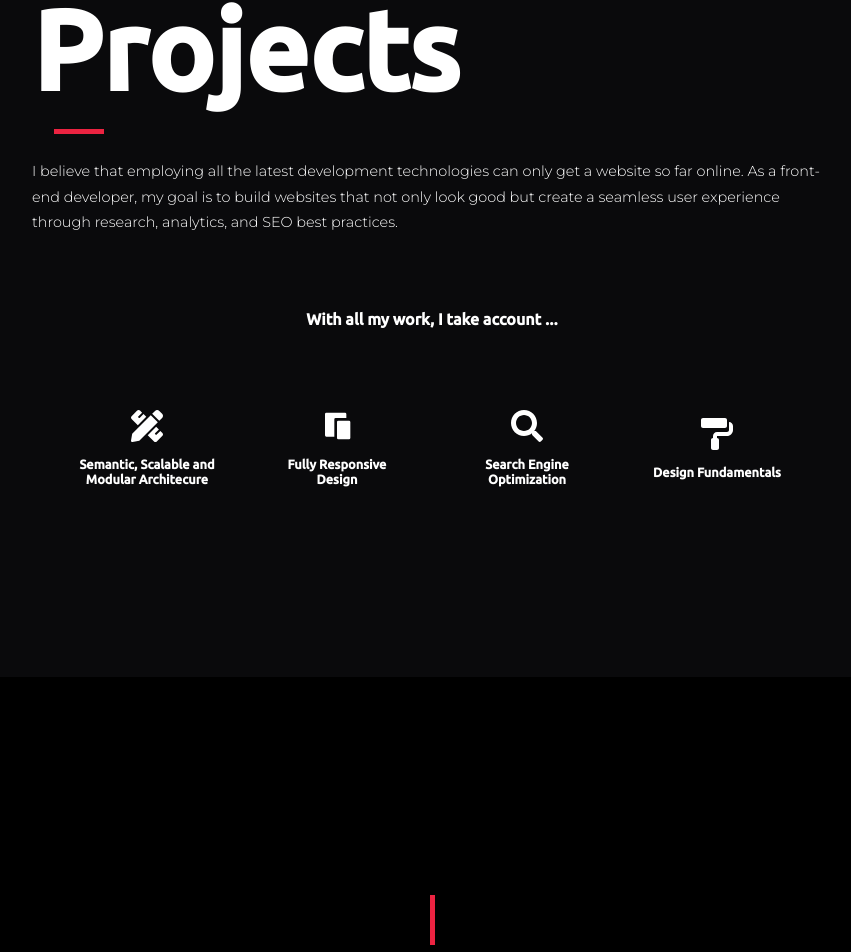
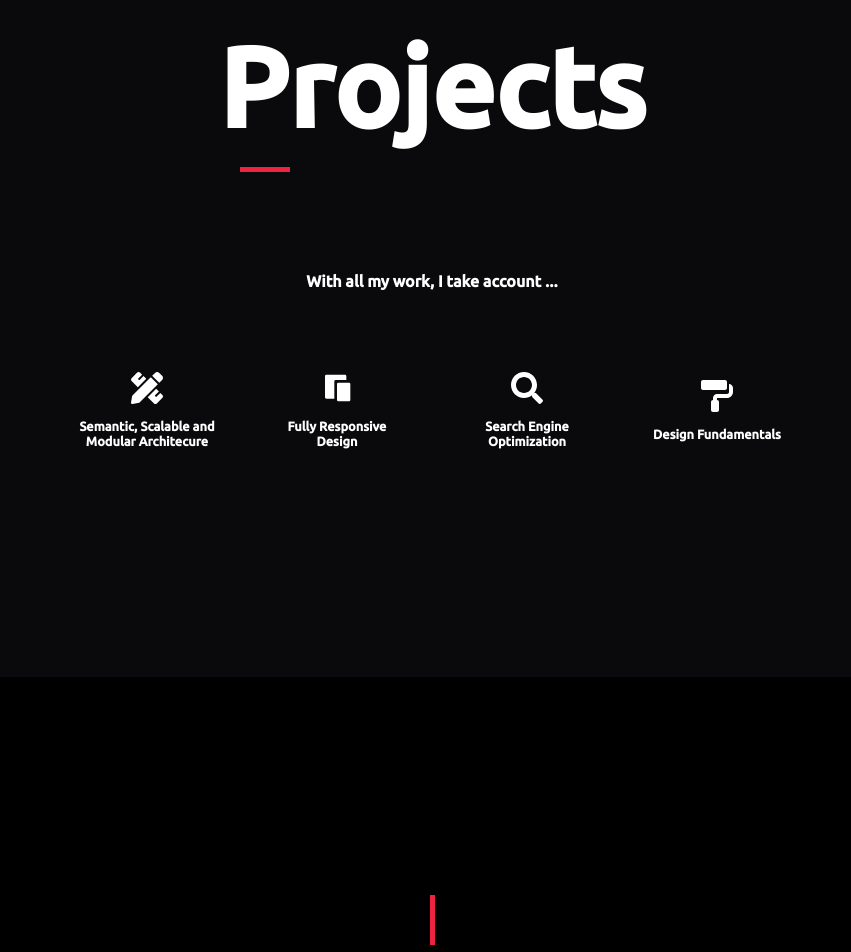
Before and after one commit to casillavincent/casillavincent-portfolio, a React (Create React App) app: page / in a window 1280 px wide. Shown: the part 983-1935 px from the top of the page, without its empty margins (208-1059 px from the left). Built offline with nearby package versions, Linux system fonts and the light colour scheme; a web font is replaced by a local one.

Commit message:
Fork test

```diff
--- a/src/components/projects/ProjectsSummary.js
+++ b/src/components/projects/ProjectsSummary.js
@@ -50,10 +50,10 @@ const ProjectsSummary = () => {
                data-aos-once="true"
                data-aos-duration="800"
             >
-               I believe that employing all the latest development technologies can only get a
+               {/* I believe that employing all the latest development technologies can only get a
                website so far online. As a front-end developer, my goal is to build websites that
                not only look good but create a seamless user experience through research, analytics,
-               and SEO best practices.
+               and SEO best practices. */}
             </blockquote>
          </section>
 
```
